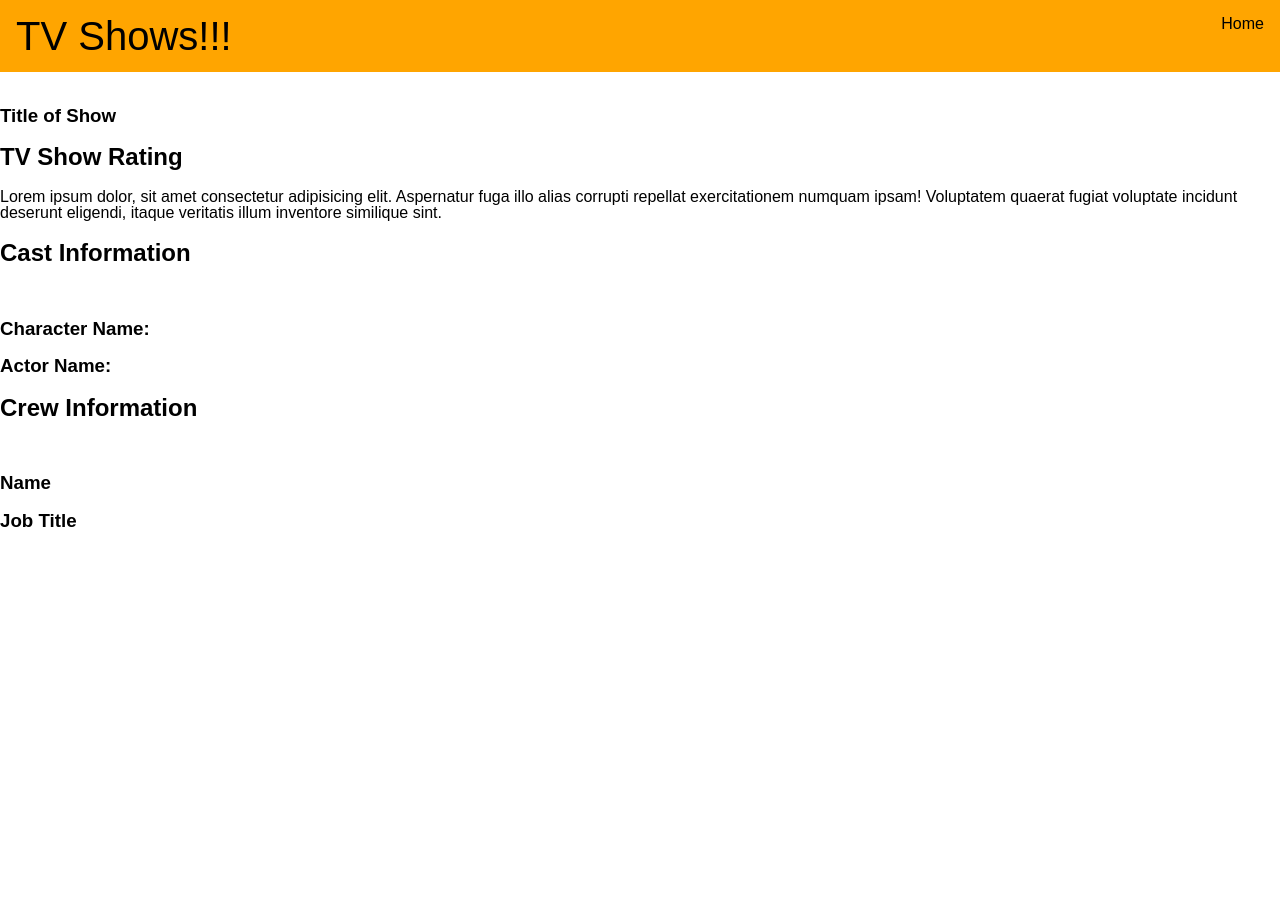
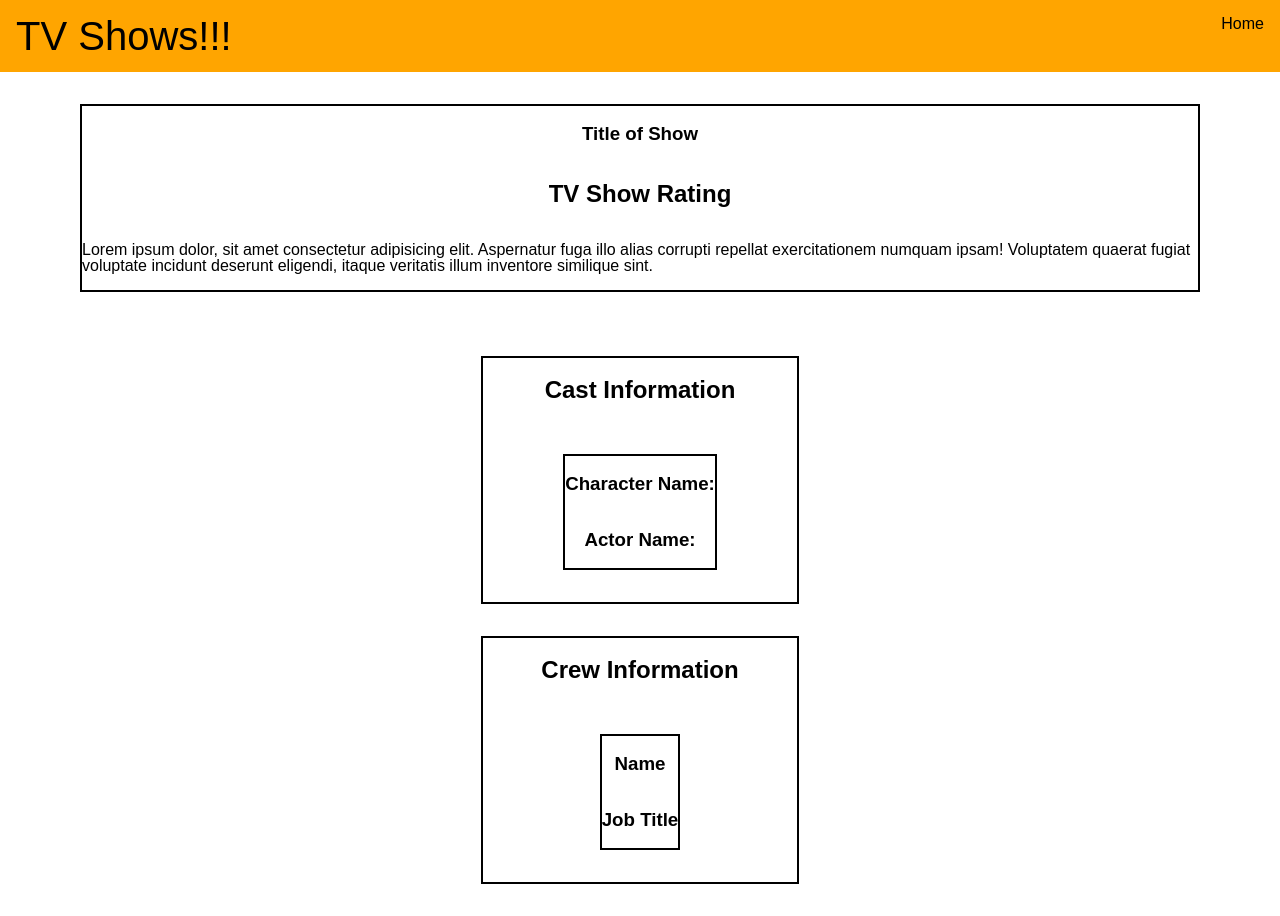
Before and after one commit to jessicaevans17/tv-guide, a React (Create React App) app: page /cast-page in a window 1280 px wide. Before the commit the page ends 800 px from the top, so only its background shows below. Built offline with nearby package versions, Linux system fonts and the light colour scheme.

Commit message:
added css to castpage

```diff
--- a/src/index.css
+++ b/src/index.css
@@ -22,3 +22,21 @@ body {
 .webpage-header-title {
   font-size: 40px;
 }
+
+.cast-page,
+.show-information,
+.cast-information,
+.crew-information,
+.cast-and-crew-card {
+  display: flex;
+  flex-direction: column;
+  align-items: center;
+}
+
+.show-information,
+.cast-information,
+.crew-information,
+.cast-and-crew-card {
+  border: 2px solid black;
+  margin: 2rem 5rem;
+}
```
